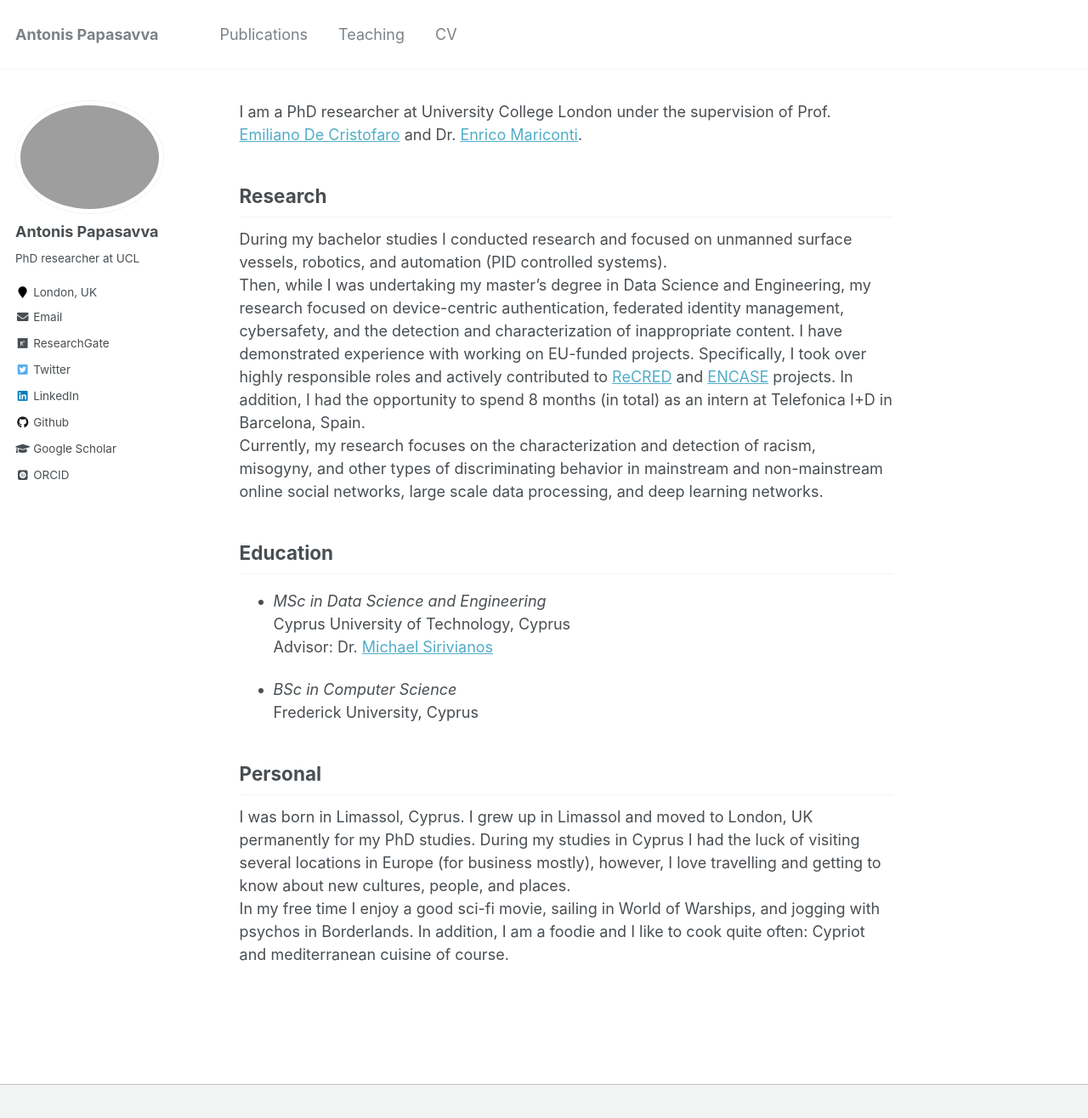
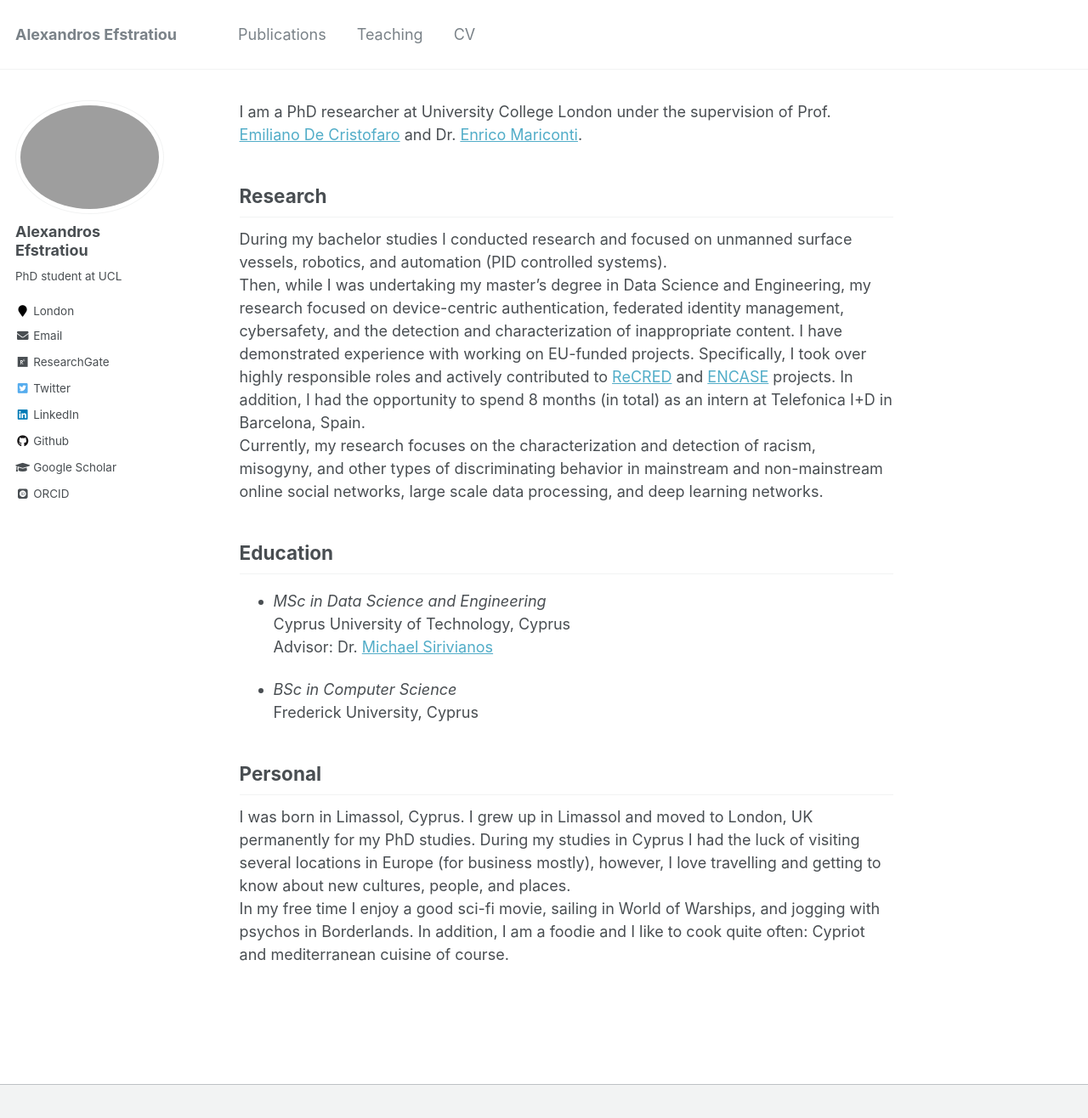
Before and after one commit to mattyhryan/mattyhryan.github.io, a Jekyll site: the page built from _pages/about.md, in a window 1280 px wide and 1349 px high. Shown: the top 1316 px of the window at 85% size. Built offline with Jekyll 4.4.1, drawn with Linux system fonts in a browser that asks for light colours; some web fonts are replaced.

Commit message:
Update _config.yml

```diff
--- a/_config.yml
+++ b/_config.yml
@@ -7,11 +7,11 @@
 
 # Site Settings
 locale                   : "en-US"
-title                    : "Antonis Papasavva"
+title                    : "Alexandros Efstratiou"
 title_separator          : "-"
-name                     : &name "Antonis Papasavva"
+name                     : &name "Alexandros Efstratiou"
 description              : &description "personal description"
-url                      : https://antonispapasavva.github.io # the base hostname & protocol for your site e.g. "https://mmistakes.github.io"
+url                      : https://alefstrat.github.io # the base hostname & protocol for your site e.g. "https://mmistakes.github.io"
 baseurl                  : "" # the subpath of your site, e.g. "/blog"
 repository               : "academicpages/academicpages.github.io"
 teaser                   :  "images/500x300.png"
@@ -73,22 +73,22 @@ social:
 
 # Analytics
 analytics:
-  provider               :  "google-universal" # false (default), "google", "google-universal", "custom"
+  provider               :  false # false (default), "google", "google-universal", "custom"
   google:
-    tracking_id          :  "UA-157581709-1"
+    tracking_id          :
 
 
 # Site Author
 author:
-  name             : "Antonis Papasavva"
+  name             : "Alexandros Efstratiou"
   avatar           : "profile.png"
-  bio              : "PhD researcher at UCL"
-  location         : "London, UK"
+  bio              : "PhD student at UCL"
+  location         : "London"
   employer         :
   pubmed           : # "https://www.ncbi.nlm.nih.gov/pubmed/?term=john+snow"
-  googlescholar    : "https://scholar.google.com/citations?user=O6qSkH8AAAAJ&hl=en"
-  email            : "antonis.papasavva.19@ucl.ac.uk"
-  researchgate     :  "https://www.researchgate.net/profile/Antonis_Papasavva"
+  googlescholar    : "https://scholar.google.com/citations?user=hlaOWkgAAAAJ"
+  email            : "alexandros.efstratiou.20@ucl.ac.uk"
+  researchgate     : "https://www.researchgate.net/profile/Alexandros-Efstratiou"
   uri              :
   bitbucket        :
   codepen          :
@@ -96,7 +96,7 @@ author:
   flickr           :
   facebook         :
   foursquare       :
-  github           : "AntonisPapasavva"
+  github           : "alefstrat"
   google_plus      :
   keybase          :
   instagram        :
```
